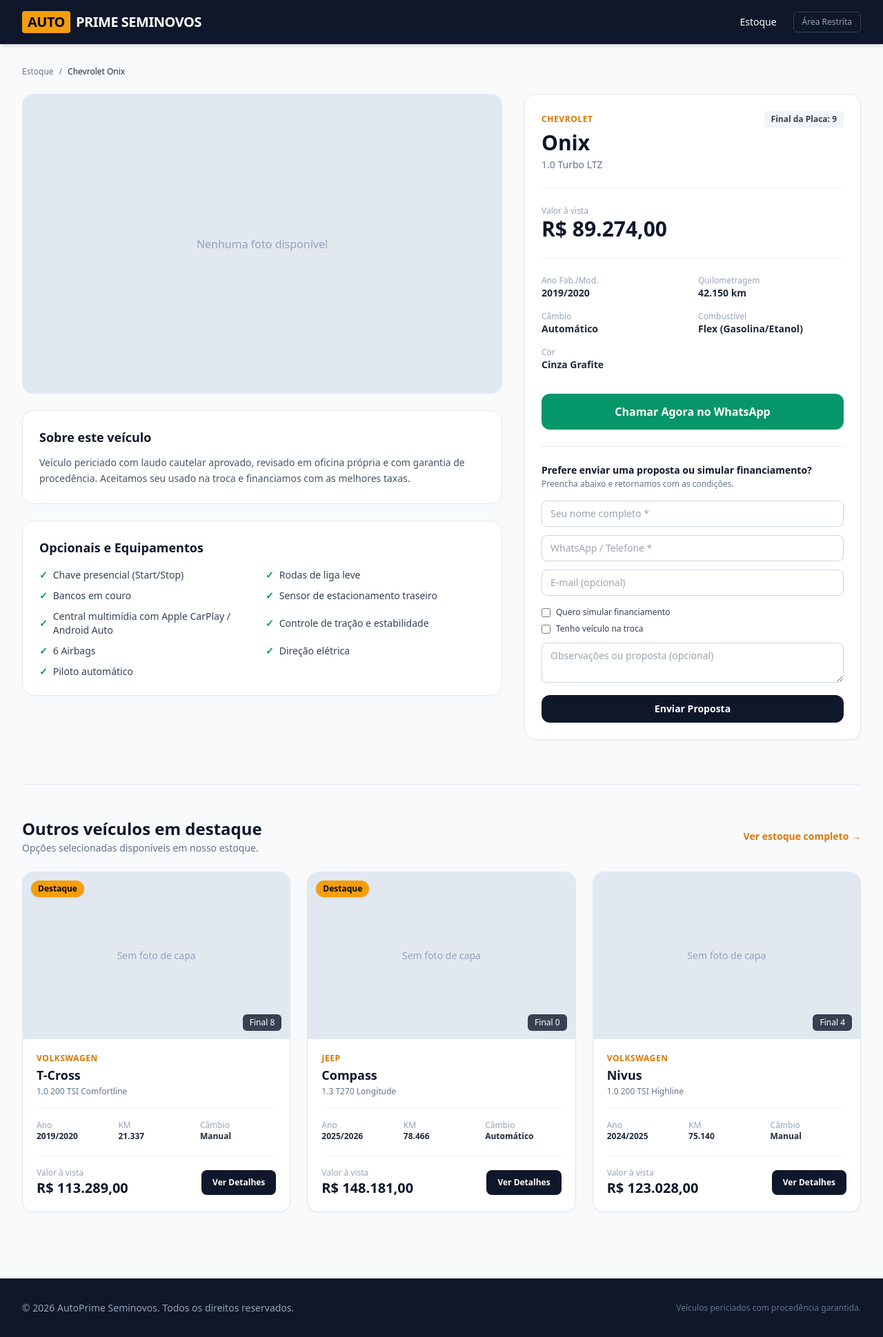
After one commit to tnksss/revenda-veiculos, a Laravel app: a page that uses resources/views/catalog/show.blade.php in a window 1280 px wide. The commit adds this page. Shown: the whole page at 69% size. Run offline with Laravel 12, Linux system fonts and the light colour scheme; data comes from the database, SQL or seed files in the repository; tables that the repository leaves empty hold one stand-in row (values such as "Sample post"); some libraries are stand-ins or nearby versions.

Commit message:
feat: add OpenGraph meta tags, Vehicle JSON-LD schema, XML sitemap and refactor vehicle card component

```diff
--- /dev/null
+++ b/resources/views/catalog/partials/lead-form.blade.php
@@ -0,0 +1,64 @@
+<div class="mt-6 pt-6 border-t border-slate-200">
+    <h2 class="text-sm font-bold text-slate-900">Prefere enviar uma proposta ou simular financiamento?</h2>
+    <p class="text-xs text-slate-500 mt-0.5">Preencha abaixo e retornamos com as condições.</p>
+
+    @if(session('lead_success'))
+        <div class="mt-4 bg-emerald-50 border border-emerald-200 text-emerald-800 text-xs font-semibold p-3.5 rounded-xl">
+            {{ session('lead_success') }}
+        </div>
+    @endif
+
+    <form method="POST" action="{{ route('catalog.leads.store', $vehicle->slug) }}" class="mt-4 space-y-3">
+        @csrf
+
+        <div class="hidden" aria-hidden="true">
+            <label for="website">Website</label>
+            <input type="text" id="website" name="website" tabindex="-1" autocomplete="off">
+        </div>
+
+        <div>
+            <input type="text" name="name" value="{{ old('name') }}" required placeholder="Seu nome completo *"
+                   class="w-full rounded-lg border-slate-300 border px-3 py-2 text-sm focus:ring-2 focus:ring-amber-500 focus:outline-none">
+            @error('name')
+                <span class="text-xs text-red-600 mt-0.5 block">{{ $message }}</span>
+            @enderror
+        </div>
+
+        <div>
+            <input type="text" name="phone" value="{{ old('phone') }}" required placeholder="WhatsApp / Telefone *"
+                   class="w-full rounded-lg border-slate-300 border px-3 py-2 text-sm focus:ring-2 focus:ring-amber-500 focus:outline-none">
+            @error('phone')
+                <span class="text-xs text-red-600 mt-0.5 block">{{ $message }}</span>
+            @enderror
+        </div>
+
+        <div>
+            <input type="email" name="email" value="{{ old('email') }}" placeholder="E-mail (opcional)"
+                   class="w-full rounded-lg border-slate-300 border px-3 py-2 text-sm focus:ring-2 focus:ring-amber-500 focus:outline-none">
+            @error('email')
+                <span class="text-xs text-red-600 mt-0.5 block">{{ $message }}</span>
+            @enderror
+        </div>
+
+        <div class="flex flex-col gap-2 pt-1 text-xs text-slate-700">
+            <label class="inline-flex items-center gap-2 cursor-pointer">
+                <input type="checkbox" name="wants_financing" value="1" @checked(old('wants_financing')) class="rounded border-slate-300 text-amber-500 focus:ring-amber-500">
+                <span>Quero simular financiamento</span>
+            </label>
+            <label class="inline-flex items-center gap-2 cursor-pointer">
+                <input type="checkbox" name="has_trade_in" value="1" @checked(old('has_trade_in')) class="rounded border-slate-300 text-amber-500 focus:ring-amber-500">
+                <span>Tenho veículo na troca</span>
+            </label>
+        </div>
+
+        <div>
+            <textarea name="message" rows="2" placeholder="Observações ou proposta (opcional)"
+                      class="w-full rounded-lg border-slate-300 border px-3 py-2 text-sm focus:ring-2 focus:ring-amber-500 focus:outline-none">{{ old('message') }}</textarea>
+        </div>
+
+        <button type="submit"
+                class="w-full bg-slate-900 hover:bg-amber-500 hover:text-slate-950 text-white font-bold py-2.5 px-4 rounded-xl text-sm transition cursor-pointer">
+            Enviar Proposta
+        </button>
+    </form>
+</div>
--- a/resources/views/catalog/show.blade.php
+++ b/resources/views/catalog/show.blade.php
@@ -1,7 +1,59 @@
-cat << 'EOF' > resources/views/catalog/show.blade.php
 @extends('layouts.public')
 
 @section('title', "{$vehicle->brand} {$vehicle->model} {$vehicle->year_model} • AutoPrime Seminovos")
+@section('description', "{$vehicle->brand} {$vehicle->model} {$vehicle->version} ({$vehicle->year_manufacture}/{$vehicle->year_model}), {$vehicle->transmission->getLabel()}, {$vehicle->fuel_type->getLabel()}, com " . number_format($vehicle->mileage, 0, ',', '.') . " km por R$ " . number_format((float) $vehicle->price, 2, ',', '.') . ".")
+
+@section('meta')
+    @php
+        $ogPhoto = $vehicle->photos->first()?->path
+            ? asset('storage/' . $vehicle->photos->first()->path)
+            : null;
+        $ogTitle = "{$vehicle->brand} {$vehicle->model} {$vehicle->year_manufacture}/{$vehicle->year_model} • R$ " . number_format((float) $vehicle->price, 2, ',', '.');
+        $ogDescription = "{$vehicle->version} • " . number_format($vehicle->mileage, 0, ',', '.') . " km • {$vehicle->transmission->getLabel()} • {$vehicle->fuel_type->getLabel()}";
+    @endphp
+    <meta property="og:type" content="website">
+    <meta property="og:site_name" content="AutoPrime Seminovos">
+    <meta property="og:title" content="{{ $ogTitle }}">
+    <meta property="og:description" content="{{ $ogDescription }}">
+    <meta property="og:url" content="{{ route('catalog.show', $vehicle->slug) }}">
+    @if($ogPhoto)
+        <meta property="og:image" content="{{ $ogPhoto }}">
+    @endif
+    <meta name="twitter:card" content="summary_large_image">
+@endsection
+
+@push('structured-data')
+    @php
+        $schemaData = array_filter([
+            '@context' => 'https://schema.org',
+            '@type' => 'Vehicle',
+            'name' => "{$vehicle->brand} {$vehicle->model} {$vehicle->year_model}",
+            'brand' => ['@type' => 'Brand', 'name' => $vehicle->brand],
+            'model' => $vehicle->model,
+            'vehicleModelDate' => (string) $vehicle->year_model,
+            'productionDate' => (string) $vehicle->year_manufacture,
+            'color' => $vehicle->color,
+            'fuelType' => $vehicle->fuel_type->getLabel(),
+            'vehicleTransmission' => $vehicle->transmission->getLabel(),
+            'mileageFromOdometer' => [
+                '@type' => 'QuantitativeValue',
+                'value' => $vehicle->mileage,
+                'unitCode' => 'KMT',
+            ],
+            'image' => $vehicle->photos->map(fn ($photo): string => asset('storage/' . $photo->path))->values()->all(),
+            'offers' => [
+                '@type' => 'Offer',
+                'priceCurrency' => 'BRL',
+                'price' => number_format((float) $vehicle->price, 2, '.', ''),
+                'availability' => $vehicle->status === \App\Enums\VehicleStatus::Available
+                    ? 'https://schema.org/InStock'
+                    : 'https://schema.org/LimitedAvailability',
+                'url' => route('catalog.show', $vehicle->slug),
+            ],
+        ]);
+    @endphp
+    <script type="application/ld+json">{!! json_encode($schemaData, JSON_UNESCAPED_UNICODE | JSON_UNESCAPED_SLASHES) !!}</script>
+@endpush
 
 @section('content')
 @php
@@ -121,75 +173,12 @@ cat << 'EOF' > resources/views/catalog/show.blade.php
                     </a>
                 </div>
 
-                <div class="mt-6 pt-6 border-t border-slate-200">
-                    <h2 class="text-sm font-bold text-slate-900">Prefere enviar uma proposta ou simular financiamento?</h2>
-                    <p class="text-xs text-slate-500 mt-0.5">Preencha abaixo e retornamos com as condições.</p>
-
-                    @if(session('lead_success'))
-                        <div class="mt-4 bg-emerald-50 border border-emerald-200 text-emerald-800 text-xs font-semibold p-3.5 rounded-xl">
-                            {{ session('lead_success') }}
-                        </div>
-                    @endif
-
-                    <form method="POST" action="{{ route('catalog.leads.store', $vehicle->slug) }}" class="mt-4 space-y-3">
-                        @csrf
-
-                        <div class="hidden" aria-hidden="true">
-                            <label for="website">Website</label>
-                            <input type="text" id="website" name="website" tabindex="-1" autocomplete="off">
-                        </div>
-
-                        <div>
-                            <input type="text" name="name" value="{{ old('name') }}" required placeholder="Seu nome completo *"
-                                   class="w-full rounded-lg border-slate-300 border px-3 py-2 text-sm focus:ring-2 focus:ring-amber-500 focus:outline-none">
-                            @error('name')
-                                <span class="text-xs text-red-600 mt-0.5 block">{{ $message }}</span>
-                            @enderror
-                        </div>
-
-                        <div>
-                            <input type="text" name="phone" value="{{ old('phone') }}" required placeholder="WhatsApp / Telefone *"
-                                   class="w-full rounded-lg border-slate-300 border px-3 py-2 text-sm focus:ring-2 focus:ring-amber-500 focus:outline-none">
-                            @error('phone')
-                                <span class="text-xs text-red-600 mt-0.5 block">{{ $message }}</span>
-                            @enderror
-                        </div>
-
-                        <div>
-                            <input type="email" name="email" value="{{ old('email') }}" placeholder="E-mail (opcional)"
-                                   class="w-full rounded-lg border-slate-300 border px-3 py-2 text-sm focus:ring-2 focus:ring-amber-500 focus:outline-none">
-                            @error('email')
-                                <span class="text-xs text-red-600 mt-0.5 block">{{ $message }}</span>
-                            @enderror
-                        </div>
-
-                        <div class="flex flex-col gap-2 pt-1 text-xs text-slate-700">
-                            <label class="inline-flex items-center gap-2 cursor-pointer">
-                                <input type="checkbox" name="wants_financing" value="1" @checked(old('wants_financing')) class="rounded border-slate-300 text-amber-500 focus:ring-amber-500">
-                                <span>Quero simular financiamento</span>
-                            </label>
-                            <label class="inline-flex items-center gap-2 cursor-pointer">
-                                <input type="checkbox" name="has_trade_in" value="1" @checked(old('has_trade_in')) class="rounded border-slate-300 text-amber-500 focus:ring-amber-500">
-                                <span>Tenho veículo na troca</span>
-                            </label>
-                        </div>
-
-                        <div>
-                            <textarea name="message" rows="2" placeholder="Observações ou proposta (opcional)"
-                                      class="w-full rounded-lg border-slate-300 border px-3 py-2 text-sm focus:ring-2 focus:ring-amber-500 focus:outline-none">{{ old('message') }}</textarea>
-                        </div>
-
-                        <button type="submit"
-                                class="w-full bg-slate-900 hover:bg-amber-500 hover:text-slate-950 text-white font-bold py-2.5 px-4 rounded-xl text-sm transition cursor-pointer">
-                            Enviar Proposta
-                        </button>
-                    </form>
-                </div>
+                @include('catalog.partials.lead-form')
             </div>
         </div>
     </div>
-</div>
-@if($relatedVehicles->isNotEmpty())
+
+    @if($relatedVehicles->isNotEmpty())
         <section class="mt-16 pt-12 border-t border-slate-200">
             <div class="flex items-center justify-between mb-6">
                 <div>
@@ -204,57 +193,10 @@ cat << 'EOF' > resources/views/catalog/show.blade.php
 
             <div class="grid grid-cols-1 sm:grid-cols-2 lg:grid-cols-3 gap-6">
                 @foreach($relatedVehicles as $related)
-                    <article class="bg-white rounded-2xl border border-slate-200 overflow-hidden shadow-sm hover:shadow-md transition flex flex-col">
-                        <a href="{{ route('catalog.show', $related->slug) }}" class="relative block aspect-[16/10] bg-slate-200 overflow-hidden">
-                            @if($related->coverPhoto)
-                                <img src="{{ asset('storage/' . $related->coverPhoto->path) }}"
-                                     alt="{{ $related->brand }} {{ $related->model }}"
-                                     class="w-full h-full object-cover hover:scale-105 transition duration-300">
-                            @else
-                                <div class="w-full h-full flex items-center justify-center text-slate-400 text-xs">
-                                    Sem foto de capa
-                                </div>
-                            @endif
-
-                            @if($related->status === \App\Enums\VehicleStatus::Reserved)
-                                <span class="absolute top-3 left-3 bg-sky-600 text-white text-xs font-bold px-2.5 py-1 rounded-full shadow">
-                                    Reservado
-                                </span>
-                            @endif
-
-                            <span class="absolute bottom-3 right-3 bg-slate-900/80 text-white text-xs px-2.5 py-1 rounded-md backdrop-blur-sm">
-                                Final {{ $related->plate_ending }}
-                            </span>
-                        </a>
-
-                        <div class="p-5 flex-1 flex flex-col justify-between">
-                            <div>
-                                <span class="text-xs font-semibold text-amber-600 uppercase tracking-wider">
-                                    {{ $related->brand }}
-                                </span>
-                                <h3 class="text-base font-bold text-slate-900 mt-0.5">
-                                    <a href="{{ route('catalog.show', $related->slug) }}" class="hover:text-amber-600 transition">
-                                        {{ $related->model }}
-                                    </a>
-                                </h3>
-                                <p class="text-xs text-slate-500 line-clamp-1 mt-0.5">{{ $related->version }}</p>
-                            </div>
-
-                            <div class="mt-4 pt-4 border-t border-slate-100 flex items-center justify-between">
-                                <span class="text-lg font-extrabold text-slate-900">
-                                    R$ {{ number_format((float) $related->price, 2, ',', '.') }}
-                                </span>
-
-                                <a href="{{ route('catalog.show', $related->slug) }}"
-                                   class="text-xs font-bold text-slate-900 hover:text-amber-600 transition">
-                                    Detalhes &rarr;
-                                </a>
-                            </div>
-                        </div>
-                    </article>
+                    <x-vehicle-card :vehicle="$related" />
                 @endforeach
             </div>
         </section>
     @endif
+</div>
 @endsection
-EOF
--- /dev/null
+++ b/resources/views/components/vehicle-card.blade.php
@@ -0,0 +1,74 @@
+@props(['vehicle'])
+
+<article class="bg-white rounded-2xl border border-slate-200 overflow-hidden shadow-sm hover:shadow-md transition flex flex-col">
+    <a href="{{ route('catalog.show', $vehicle->slug) }}" class="relative block aspect-[16/10] bg-slate-200 overflow-hidden">
+        @if($vehicle->coverPhoto)
+            <img src="{{ asset('storage/' . $vehicle->coverPhoto->path) }}"
+                 alt="{{ $vehicle->brand }} {{ $vehicle->model }}"
+                 class="w-full h-full object-cover hover:scale-105 transition duration-300">
+        @else
+            <div class="w-full h-full flex items-center justify-center text-slate-400 text-sm">
+                Sem foto de capa
+            </div>
+        @endif
+
+        <div class="absolute top-3 left-3 flex gap-2">
+            @if($vehicle->status === \App\Enums\VehicleStatus::Reserved)
+                <span class="bg-sky-600 text-white text-xs font-bold px-2.5 py-1 rounded-full shadow">
+                    Reservado
+                </span>
+            @elseif($vehicle->is_featured)
+                <span class="bg-amber-500 text-slate-950 text-xs font-bold px-2.5 py-1 rounded-full shadow">
+                    Destaque
+                </span>
+            @endif
+        </div>
+
+        <span class="absolute bottom-3 right-3 bg-slate-900/80 text-white text-xs px-2.5 py-1 rounded-md backdrop-blur-sm">
+            Final {{ $vehicle->plate_ending }}
+        </span>
+    </a>
+
+    <div class="p-5 flex-1 flex flex-col justify-between">
+        <div>
+            <div class="text-xs font-semibold text-amber-600 uppercase tracking-wider">
+                {{ $vehicle->brand }}
+            </div>
+            <h3 class="text-lg font-bold text-slate-900 mt-0.5">
+                <a href="{{ route('catalog.show', $vehicle->slug) }}" class="hover:text-amber-600 transition">
+                    {{ $vehicle->model }}
+                </a>
+            </h3>
+            <p class="text-xs text-slate-500 line-clamp-1 mt-0.5">{{ $vehicle->version }}</p>
+
+            <div class="grid grid-cols-3 gap-2 mt-4 pt-4 border-t border-slate-100 text-xs text-slate-600">
+                <div>
+                    <span class="block text-slate-400">Ano</span>
+                    <strong class="text-slate-800">{{ $vehicle->year_manufacture }}/{{ $vehicle->year_model }}</strong>
+                </div>
+                <div>
+                    <span class="block text-slate-400">KM</span>
+                    <strong class="text-slate-800">{{ number_format($vehicle->mileage, 0, ',', '.') }}</strong>
+                </div>
+                <div>
+                    <span class="block text-slate-400">Câmbio</span>
+                    <strong class="text-slate-800">{{ $vehicle->transmission->getLabel() }}</strong>
+                </div>
+            </div>
+        </div>
+
+        <div class="mt-5 pt-4 border-t border-slate-100 flex items-center justify-between">
+            <div>
+                <span class="block text-xs text-slate-400">Valor à vista</span>
+                <span class="text-xl font-extrabold text-slate-900">
+                    R$ {{ number_format((float) $vehicle->price, 2, ',', '.') }}
+                </span>
+            </div>
+
+            <a href="{{ route('catalog.show', $vehicle->slug) }}"
+               class="bg-slate-900 hover:bg-amber-500 hover:text-slate-950 text-white text-xs font-bold px-4 py-2.5 rounded-lg transition">
+                Ver Detalhes
+            </a>
+        </div>
+    </div>
+</article>
--- a/resources/views/layouts/public.blade.php
+++ b/resources/views/layouts/public.blade.php
@@ -3,7 +3,13 @@
 <head>
     <meta charset="UTF-8">
     <meta name="viewport" content="width=device-width, initial-scale=1.0">
-    <title>@yield('title', 'Revenda Premium • Seminovos Selecionados')</title>
+    <title>@yield('title', 'AutoPrime Seminovos • Seminovos Selecionados')</title>
+    <meta name="description" content="@yield('description', 'Seminovos selecionados, periciados e com procedência garantida na AutoPrime Seminovos.')">
+    <link rel="canonical" href="{{ url()->current() }}">
+
+    @yield('meta')
+    @stack('structured-data')
+
     <script src="https://cdn.tailwindcss.com"></script>
     <script defer src="https://cdn.jsdelivr.net/npm/alpinejs@3.x.x/dist/cdn.min.js"></script>
 </head>
```
